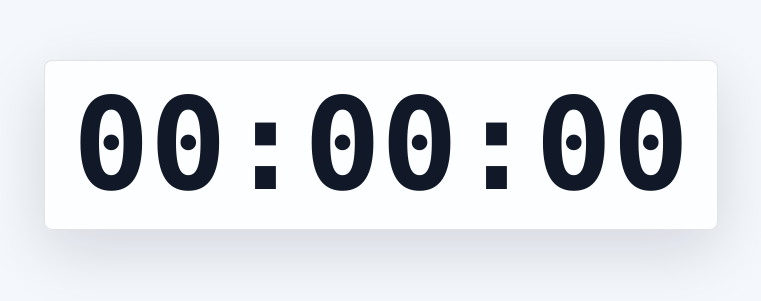
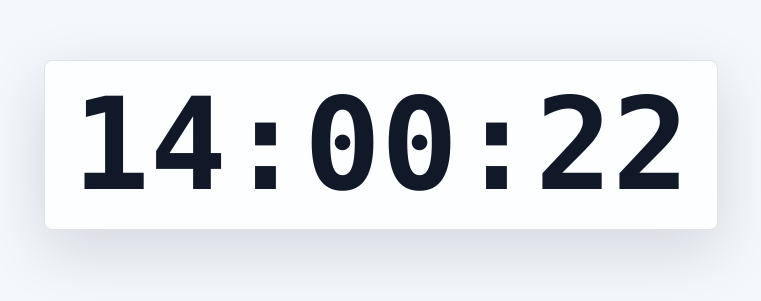
Before and after one commit to mtplayground/alex-0d18-test-1, a website: page index.html in a window 1280 px wide. Shown: the part 255-556 px from the top of the page, without its empty margins (259-1020 px from the left). Drawn offline with Linux system fonts and the light colour scheme.

Commit message:
feat: Wire the tick loop that updates the DOM every second

```diff
--- a/clock.js
+++ b/clock.js
@@ -17,3 +17,20 @@ if (typeof module !== "undefined" && module.exports) {
 if (typeof window !== "undefined") {
   window.formatHHMMSS = formatHHMMSS;
 }
+
+if (typeof document !== "undefined") {
+  document.addEventListener("DOMContentLoaded", () => {
+    const clockElement = document.getElementById("clock");
+
+    if (!clockElement) {
+      return;
+    }
+
+    const renderCurrentTime = () => {
+      clockElement.textContent = formatHHMMSS(new Date());
+    };
+
+    renderCurrentTime();
+    setInterval(renderCurrentTime, 1000);
+  });
+}
--- a/index.html
+++ b/index.html
@@ -5,6 +5,7 @@
     <meta name="viewport" content="width=device-width, initial-scale=1">
     <title>Clock</title>
     <link rel="stylesheet" href="styles.css">
+    <script src="clock.js" defer></script>
   </head>
   <body>
     <main class="clock-page">
```
